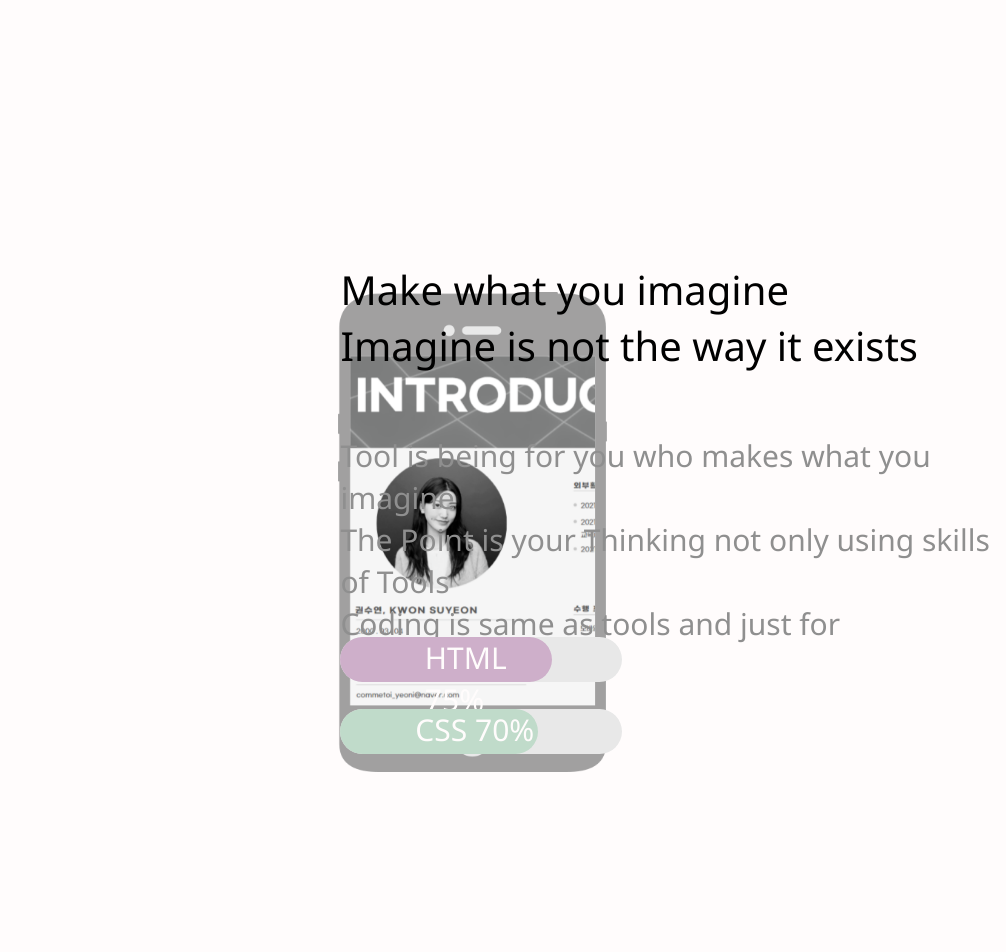
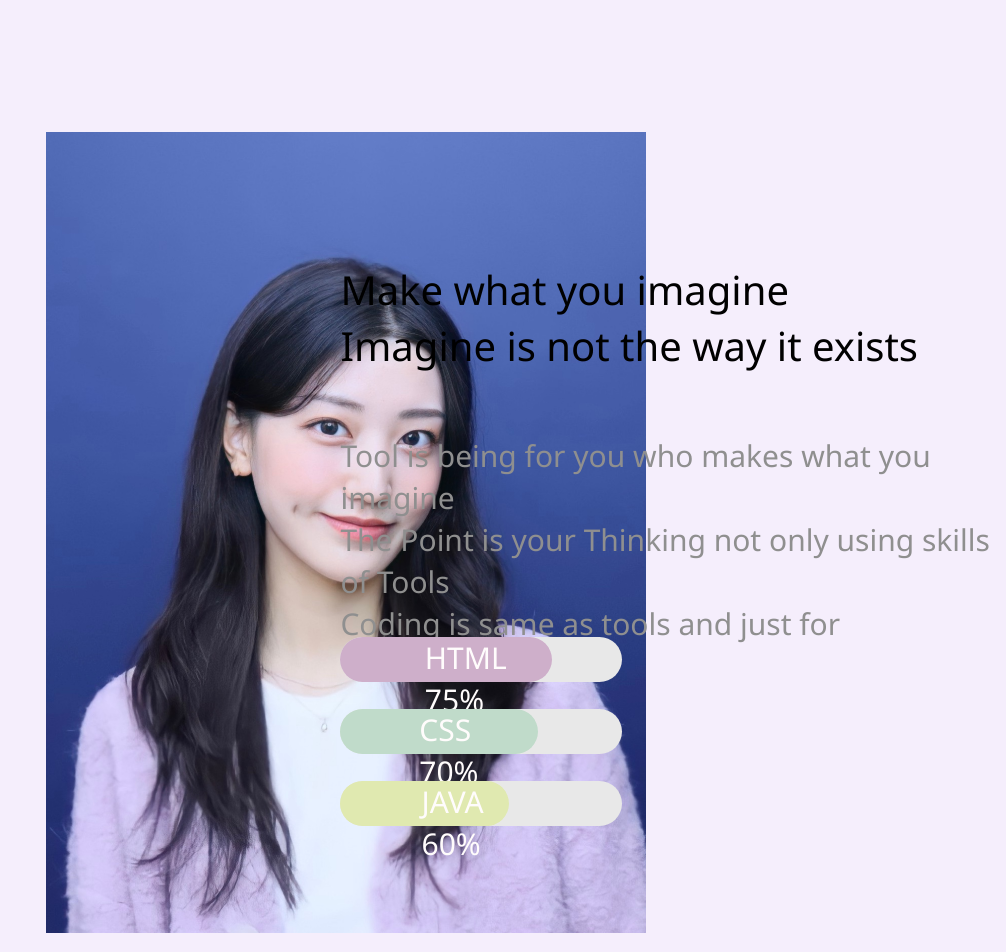
Before and after one commit to yeoniii20/My-Blog, a plain HTML site: page index.html in a window 1280 px wide. Shown: the part 4500-5452 px from the top of the page, without its empty margins (274-1280 px from the left). Drawn offline with nearby package versions, Linux system fonts and the light colour scheme.

Commit message:
업로드4

```diff
--- a/CSS/main.css
+++ b/CSS/main.css
@@ -453,15 +453,15 @@ a {
     z-index: 1;
     width: 100vw;
     height: 1443px;
-    background-color: #FFFCFC;
+    background-color: #f5eefc;
     overflow: hidden;
   }
 
   .background4 .app {
     position: absolute;
-    left: 27%;
+    left: 25%;
     top: 21%;
-    width: 800px;
+    width: 600px;
     height: auto;
   }
 
@@ -528,7 +528,32 @@ a {
 
   .background4 .graphfront2 span {
     position: absolute;
-    left: 38%;
+    left: 40%;
+    font-size: 30px;
+    font-weight: 300;
+  }
+
+  .background4 .graphback3 {
+    position: absolute;
+    width: 22%;
+    height: 45px;
+    background: #E8E8E8;
+    left: 48%;
+    top: 66%;
+    border-radius: 50px;
+  }
+
+  .background4 .graphfront3 {
+    position: absolute;
+    width: 60%;
+    height: 45px;
+    background: #e0e9b0;
+    border-radius: 50px;
+  }
+
+  .background4 .graphfront3 span {
+    position: absolute;
+    left: 48%;
     font-size: 30px;
     font-weight: 300;
   }
--- a/index.html
+++ b/index.html
@@ -115,7 +115,7 @@
     <img class="app" src="./images/001.png" alt="app">
   </div>
   <div class="background4">
-    <img class="app" src="./images/001.png" alt="app">
+    <img class="app" src="./images/권수연 사진(확대ver).jpg" alt="app">
     <span class="M">Make what you imagine<br/>
       Imagine is not the way it exists</span>
     <span class="T">Tool is being for you who makes what you imagine<br/>
@@ -129,6 +129,11 @@
     <div class="graphback2">
       <div class="graphfront2">
         <span>CSS 70%</span>
+      </div>
+    </div>
+    <div class="graphback3">
+      <div class="graphfront3">
+        <span>JAVA 60%</span>
       </div>
     </div>
   </div>
```
